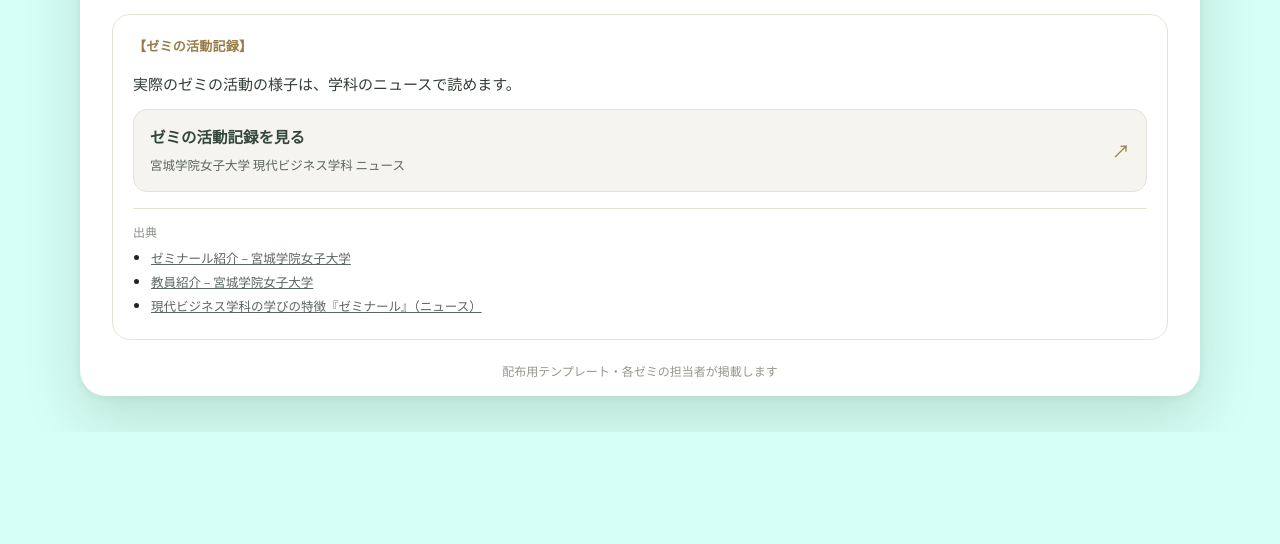
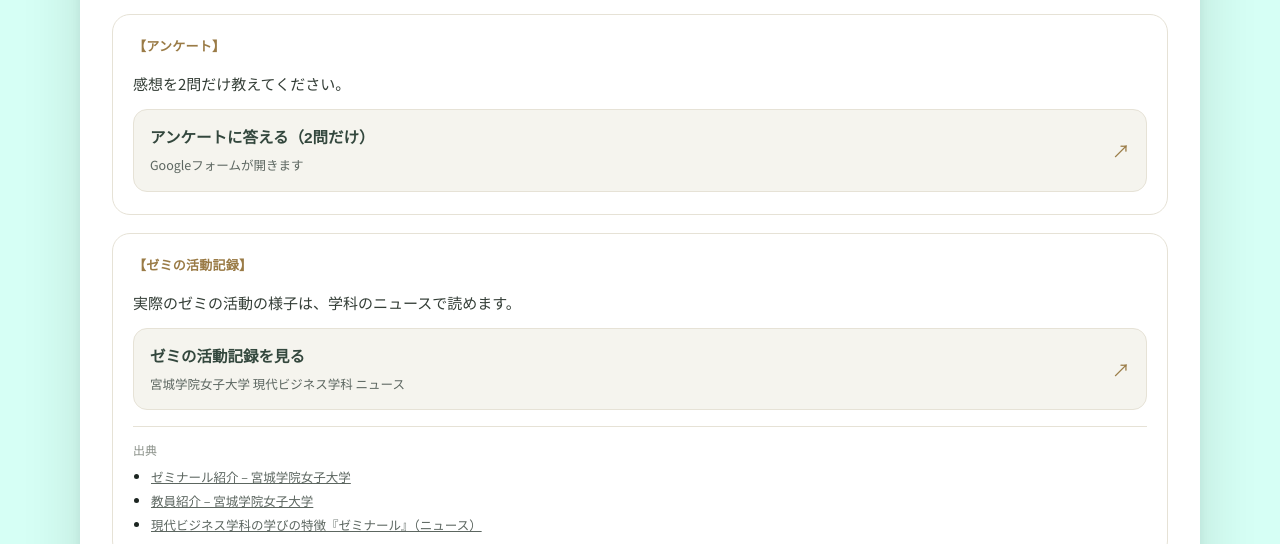
Before and after one commit to acd679-sys/my-first-app, a plain HTML site: page index.html in a window 1280 px wide. Shown: the part 430-974 px from the top of the page. Before the commit the page ends 862 px from the top, so only its background shows below. Drawn offline with Linux system fonts and the light colour scheme; a web font is replaced by a local one.

Commit message:
一覧画面にアンケート（Googleフォーム）へのリンクを追加
Co-Authored-By: Claude Sonnet 5.5 <noreply@anthropic.com>
Claude-Session: https://claude.ai/code/session_01CEGpjQ4gtfFXj7gKXGWdpz

```diff
--- a/index.html
+++ b/index.html
@@ -305,6 +305,16 @@
         <p class="empty-title">まだ掲載されたゼミがありません</p>
         <p>右上の「＋」から最初のゼミを掲載しましょう。</p>
       </div>
+
+      <section class="card" id="survey-card">
+        <p class="card-label">【アンケート】</p>
+        <p class="card-text" style="margin-bottom:12px;">感想を2問だけ教えてください。</p>
+        <a class="link-btn" href="https://forms.gle/j8PwBojr6bBz3vjE7" target="_blank" rel="noopener noreferrer">
+          <span class="link-btn-title">アンケートに答える（2問だけ）</span>
+          <span class="link-btn-sub">Googleフォームが開きます</span>
+          <span class="link-btn-arrow" aria-hidden="true">↗</span>
+        </a>
+      </section>
 
       <section class="card" id="links-card">
         <p class="card-label">【ゼミの活動記録】</p>
```
